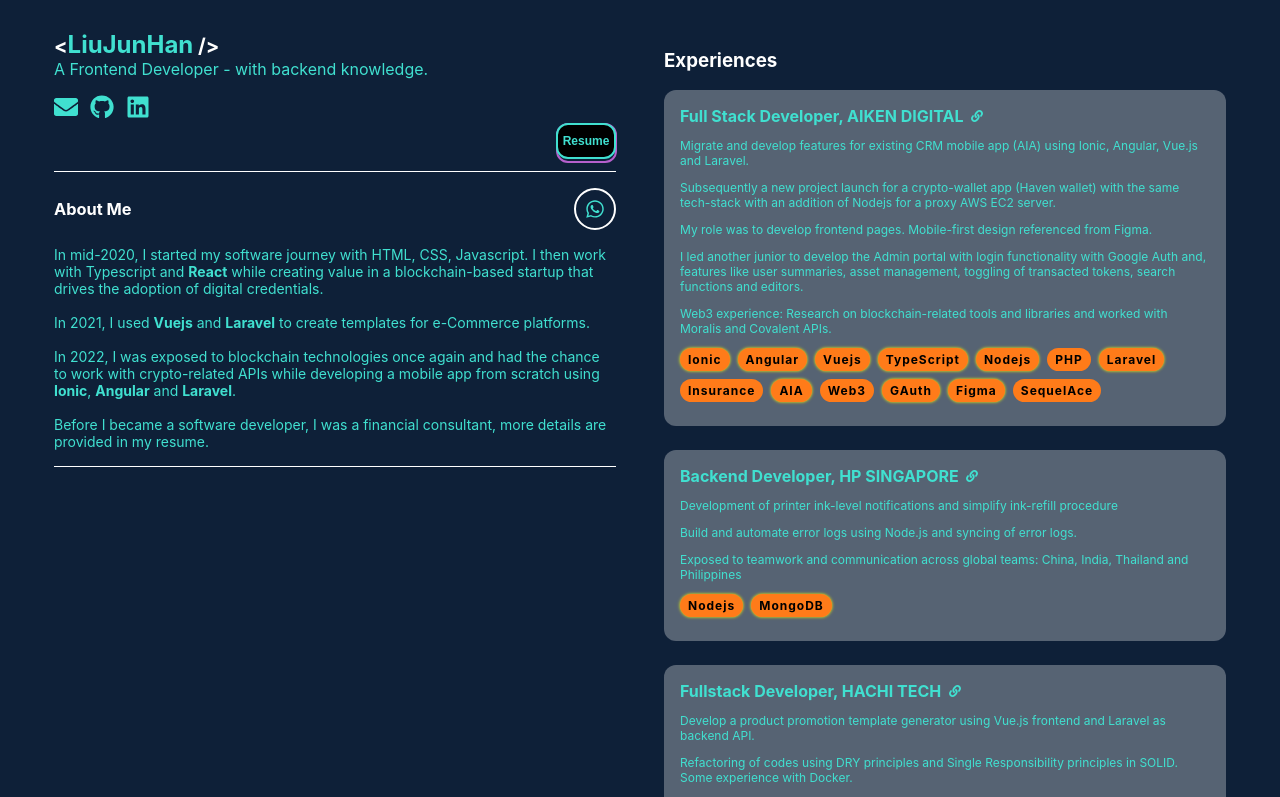
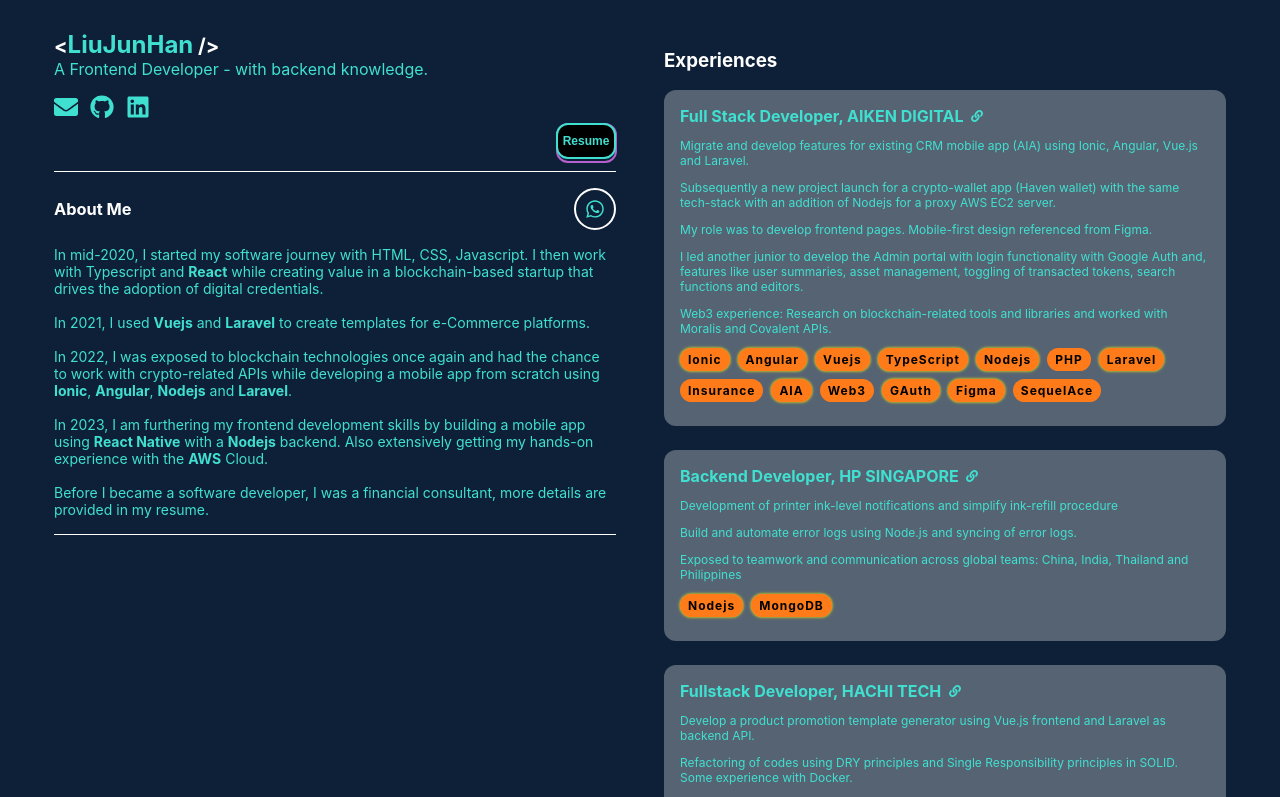
Before and after one commit to jun-han-github/dashboard, a React (Vite) app: page /#/ in a window 1280 px wide. Shown: the top 797 px of the page. Built offline with nearby package versions, Linux system fonts and the light colour scheme.

Commit message:
feat: trying out staging branch

```diff
--- a/src/pages/HomePage.tsx
+++ b/src/pages/HomePage.tsx
@@ -31,6 +31,9 @@ const HomePage = () => {
     const angular = skill("Angular");
     const laravel = skill("Laravel");
     const ionic = skill("Ionic");
+    const reactNative = skill("React Native");
+    const nodeJs = skill("Nodejs");
+    const aws = skill("AWS");
 
     const nameStyle = {
         h2: { minWidth: '216px' },
@@ -91,7 +94,9 @@ const HomePage = () => {
                     <br />
                     <p>In 2021, I used {vuejs} and {laravel} to create templates for e-Commerce platforms.</p>
                     <br />
-                    <p>In 2022, I was exposed to blockchain technologies once again and had the chance to work with crypto-related APIs while developing a mobile app from scratch using {ionic}, {angular} and {laravel}.</p>
+                    <p>In 2022, I was exposed to blockchain technologies once again and had the chance to work with crypto-related APIs while developing a mobile app from scratch using {ionic}, {angular}, {nodeJs} and {laravel}.</p>
+                    <br />
+                    <p>In 2023, I am furthering my frontend development skills by building a mobile app using {reactNative} with a {nodeJs} backend. Also extensively getting my hands-on experience with the {aws} Cloud.</p>
                     <br />
                     <p>Before I became a software developer, I was a financial consultant, more details are provided in my resume.</p>
                 </div>
```
